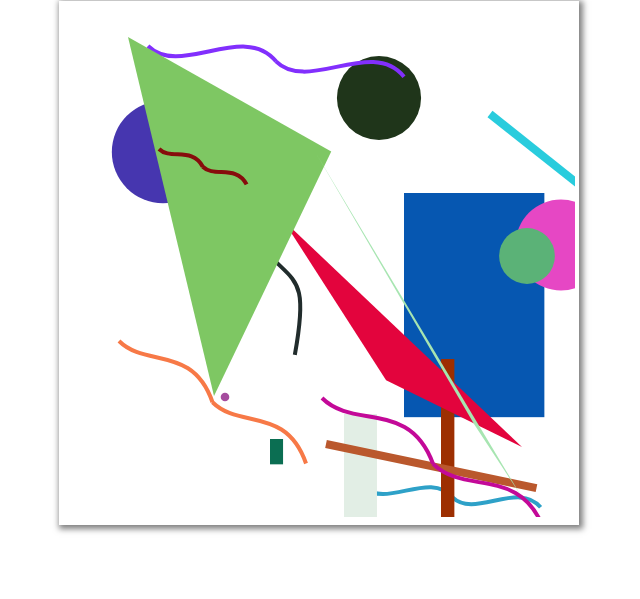
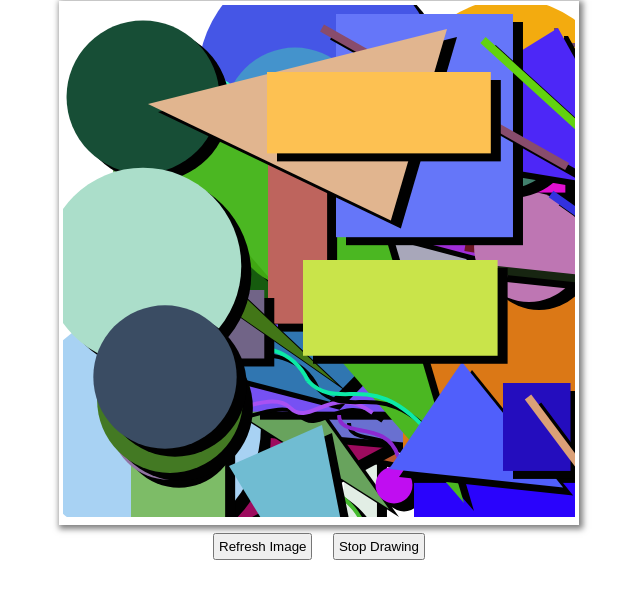
Before and after one commit to rainealexander/proc_art_tut, a plain HTML site: page index.html in a window 1280 px wide. Shown: the part 135-734 px from the top of the page, without its empty margins (321-961 px from the left). Drawn offline with Linux system fonts and the light colour scheme.

Commit message:
Generative art example version 1

```diff
--- a/index.html
+++ b/index.html
@@ -11,6 +11,8 @@
       <div class="canvas-container">
         <canvas id="myCanvas" height="512px" width="512px"></canvas>
       </div>
+      <button id="refresh">Refresh Image</button>
+      <button id="stopDrawing">Stop Drawing</button>
     </div>
   </body>
   <script src="main.js"></script>
--- a/main.js
+++ b/main.js
@@ -3,6 +3,8 @@
 // ==================================
 
 // ------ Global Parameters ------ [ope]
+
+window.stopDrawing = false;
 
 var shadowColor = '#010101';
 var shadowOffsetX = 10;
@@ -37,29 +39,23 @@ function drawStuff() {
   var point, height, width, color;
   var drawn = 0;
 
-  var drawFunc = function (stop) {
-    var shadowFlag = false;
-    if (!stop) {
+  var drawFunc = function () {
+    var shadowFlag = true;
+    if (!window.stopDrawing) {
       point = randomCoordsInCanvas();
       height = randomInRange(minSize, maxHeight);
       width = randomInRange(minSize, maxWidth);
       color = getRGBHex();
       console.log('color: ', color);
-      // call random drawing function from array
-      var index;
-      drawingFunctions[Math.floor(Math.random() * drawingFunctions.length)](point, height, width, color);
+      var functionIndex = Math.floor(Math.random() * 5);
+      drawingFunctions[functionIndex](point, height, width, color, shadowFlag);
       drawn++;
     }
   }
   setInterval(function() {
     drawFunc();
-  }, 250);
+  }, 50);
 }
-
-// start drawing on page load
-window.onload = function() {
-  drawStuff();
-};
 
 // --- end of main drawing function
 
@@ -129,7 +125,6 @@ function drawTriangle(point1, height, width, color, shadow = false, fill = true)
   }
 
   // draw stuff here
-
   ctx.beginPath();
   ctx.moveTo(point1.x, point1.y);
   ctx.lineTo(point1.x + width, point1.y + height);
@@ -162,24 +157,23 @@ function drawNoodle(point, height, width, color, shadow = false, fill = false) {
 
   var quarterDistance = getDistance(startPoint, quarterPoint);
   var controlDistance = Math.floor(Math.sqrt(Math.pow(quarterDistance, 2) / 2));
-  var controlPoint1 = findNewPoint(startPoint, controlDistance, 45);
+  var controlPoint1 = findNewPoint(startPoint, controlDistance, 90);
   var controlPoint2 = findNewPoint(quarterPoint, controlDistance, 315);
   var controlPoint3 = findNewPoint(midpoint, controlDistance, -315);
-  var controlPoint4 = findNewPoint(quarterPoint2, controlDistance, -45);
+  var controlPoint4 = findNewPoint(quarterPoint2, controlDistance, -90);
   var curveData = {startPoint, quarterPoint, midpoint, controlPoint1, controlPoint2, controlDistance};
   console.log('Curvedata', curveData);
 
 
   ctx.strokeStyle = color;
   ctx.lineWidth = 4;
+
   // first half
-
   ctx.beginPath();
   ctx.moveTo(startPoint.x, startPoint.y);
   ctx.bezierCurveTo(controlPoint1.x, controlPoint1.y, controlPoint2.x, controlPoint2.y, midpoint.x, midpoint.y);
-  //ctx.stroke();
+
   // second half
-  //ctx.beginPath();
   ctx.moveTo(midpoint.x, midpoint.y);
   ctx.bezierCurveTo(controlPoint3.x, controlPoint3.y, controlPoint4.x, controlPoint4.y, endPoint.x, endPoint.y);
   ctx.stroke();
@@ -214,16 +208,12 @@ function resetShadow() {
 
 // returns a number in range 0-255
 function randomRGBVal() {
-
   return Math.floor(randomInRange(0, 255));
 }
 
 // returns an array with three random RGB values
 function getRGBTriplet() {
-
-  return [randomRGBVal(),
-    randomRGBVal(),
-    randomRGBVal()];
+  return [randomRGBVal(), randomRGBVal(), randomRGBVal()];
 }
 
 function getRGBHex(colorArray) {
@@ -232,6 +222,7 @@ function getRGBHex(colorArray) {
   }
   return '#' + valToHex(colorArray[0]) + valToHex(colorArray[1]) + valToHex(colorArray[2]);
 }
+
 
 function valToHex(num) {
   var hex = num.toString(16);
@@ -287,3 +278,37 @@ function findNewPoint(point, dist, angle) {
 function randomInRange(min, max) {
   return Math.random() * (max - min + 1) + min;
 }
+
+// reset canvas for fresh drawing
+function resetCanvas() {
+  ctx.clearRect(0, 0, canvasWidth, canvasHeight);
+  ctx.fillStyle = 'white';
+  ctx.fillRect(0, 0, canvasWidth, canvasHeight);
+}
+
+// ==================================
+// |        Event Handlers          |
+// ==================================
+
+var refreshBtn = document.getElementById('refresh');
+var stopBtn = document.getElementById('stopDrawing');
+
+stopBtn.addEventListener('click', function() {
+  window.stopDrawing = !window.stopDrawing;
+  if (window.stopDrawing) {
+    stopBtn.innerHTML = 'Start Drawing';
+  } else {
+    stopBtn.innerHTML = 'Stop Drawing';
+  }
+});
+
+refreshBtn.addEventListener('click', function() {
+  window.stopDrawing = true;
+  resetCanvas();
+})
+
+// start drawing on page load
+window.onload = function() {
+  resetCanvas();
+  drawStuff();
+};
--- a/style.css
+++ b/style.css
@@ -16,3 +16,8 @@
   border: 4px solid white;
   box-shadow: 2px 2px 6px 2px rgba(0,0,0,0.5);
 }
+
+button {
+  margin: 8px;
+  padding: 4px;
+}
```
